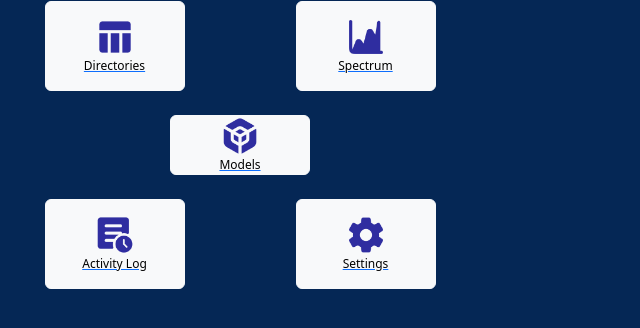
After one commit to SanchithaUdana/Spectrometer-Project, a Flask app: template templates/indexContent.html in a window 1280 px wide. The commit adds this page. Shown: the top 328 px of the page, without its empty margins (0-640 px from the left). Run offline with Flask 3, Linux system fonts and the light colour scheme; the template is opened without the code that fills it, so the values that code supplies are empty.

Commit message:
updated 09/18

```diff
--- a/app.py
+++ b/app.py
@@ -61,25 +61,34 @@ def analyze():
 def directories():
     return render_template('directories.html')
 
+
 # Route for Spectrum page
 @app.route('/spectrum')
 def spectrum():
     return render_template('analyze.html')
+
 
 # Route for Models page
 @app.route('/models')
 def models():
     return render_template('models.html')
 
+
 # Route for Activity Log page
 @app.route('/activity-log')
 def activity_log():
     return render_template('activity_log.html')
 
+
 # Route for Settings page
 @app.route('/settings')
 def settings():
     return render_template('settings.html')
+
+
+@app.route('/appType')
+def appType():
+    return render_template('appType.html')
 
 
 # Function to simulate updating plot data
--- a/static/style.css
+++ b/static/style.css
@@ -1,46 +1,55 @@
 
 body {
-      height: 380px;
-      width: 420px;
+    height: 320px;
+    width: 480px;
     overflow: hidden;
     background-color: #052755;
 
 }
+
 .content {
     height: calc(100% - 120px);
     overflow-y: auto;
     padding: 10px;
     box-sizing: border-box;
 }
+
 .status-bar {
     background-color: #ffc107;
+    height: 30px;
     padding: 8px;
     margin-top: 5px;
     border-radius: 5px;
     text-align: center;
 }
+
 .status-bar span {
     font-weight: bold;
     color: #333;
 }
+
 .button {
-      font-size: 12px;
-      padding: 8px;
+    font-size: 8px;
+    padding: 5px;
 }
-    @media (max-width: 420px) {
+
+@media (max-width: 480px) {
     .content {
-        padding: 8px;
+        padding: 5px;
     }
+
     .button {
-        padding: 6px;
-        font-size: 10px;
+        padding: 5px;
+        font-size: 8px;
     }
 }
+
 /* Additional style for chart */
 .chart-container {
     text-align: center;
     margin-top: 20px;
 }
+
 #live-chart {
     width: 100%;
     height: auto;
@@ -54,43 +63,53 @@
     align-items: center;
     border-bottom: 2px solid #ccc;
 }
+
 .status-bar-icons {
     display: flex;
     gap: 10px;
 }
+
 .status-bar-icons i {
     width: 15px;
     height: 15px;
     border-radius: 50%;
 }
+
 .status-bar-icons .icon-red {
     background-color: red;
 }
+
 .status-bar-icons .icon-blue {
     background-color: blue;
 }
+
 .status-bar-icons .icon-gray {
     background-color: gray;
 }
+
 .status-bar-info {
     display: flex;
     gap: 5px;
     align-items: center;
     font-size: 12px;
 }
+
 .status-bar-info i {
     font-size: 12px;
 }
+
 .home-button {
     font-size: 20px;
     color: #000;
     cursor: pointer;
 }
+
 .btn-custom {
     height: 100px; /* Adjust button height as needed */
     font-size: 18px;
     text-align: center;
 }
+
 .btn-largest {
     height: 200px; /* Make the largest button taller */
     font-size: 24px;
@@ -103,6 +122,7 @@
     justify-content: center;
     align-items: center;
 }
+
 .container-custom {
     max-width: 700px; /* Custom width for the layout */
 }
@@ -114,6 +134,7 @@
     font-size: 16px; /* Adjust text size for responsiveness */
     height: 100px; /* Adjust height for responsiveness */
 }
+
 /* Custom container width */
 .container-custom {
     max-width: 420px; /* Adjust to fit 420px screens with margins */
@@ -128,6 +149,8 @@
     }
 }
 
+/*chart css*/
+
 #live-chart {
     width: 100%;
     height: 261px;
--- /dev/null
+++ b/templates/indexContent.html
@@ -0,0 +1,129 @@
+<!DOCTYPE html>
+<html lang="en">
+<head>
+  <meta charset="UTF-8">
+  <meta name="viewport" content="width=device-width, initial-scale=1.0">
+  <title>Redesigned Buttons Layout</title>
+
+  <!-- Bootstrap CSS -->
+  <link href="https://cdn.jsdelivr.net/npm/bootstrap@5.3.0-alpha1/dist/css/bootstrap.min.css" rel="stylesheet">
+  <link rel="stylesheet" href="{{ url_for('static', filename='style.css') }}">
+  <style>
+    /* Container with max width and height */
+    .container-custom {
+      width: 480%;
+      max-width: 480px;
+      height: 320%;
+      max-height: 290px;
+      margin: 0 auto;
+      padding: 1px;
+      display: flex;
+      flex-direction: column;
+    }
+
+    /* Ensure row takes full height */
+    .row-full {
+      flex-grow: 1;
+      display: flex;
+    }
+
+    /* Ensure middle button takes full height */
+    .middle-button {
+      flex-grow: 1;
+    }
+
+    /* Flex alignment for buttons */
+    .btn-layout {
+      display: flex;
+      justify-content: center;
+      align-items: center;
+      flex-direction: column;
+      width: 100%;
+      height: 100%;
+      font-size: 12px;
+      padding: 0;
+    }
+
+    /* Set sizes for buttons and icons */
+    .small-btn {
+      width: 140px;
+      height: 90px;
+    }
+
+    .middle-btn {
+      height: 290%;
+        width: 140px;
+    }
+
+    .btn-layout img {
+      width: 40px;
+      height: 40px;
+    }
+
+  </style>
+</head>
+<body>
+
+<div class="container-fluid container-custom">
+  <div class="row row-full">
+    <!-- Top Left -->
+    <div class="col-6 d-flex justify-content-center align-items-start">
+      <a href="{{ url_for('directories') }}">
+        <button class="btn btn-light btn-layout small-btn">
+          <img src="static/directories.png" alt="Directories Icon">
+          Directories
+        </button>
+      </a>
+    </div>
+
+    <!-- Top Right -->
+    <div class="col-6 d-flex justify-content-center align-items-start">
+      <a href="{{ url_for('appType') }}">
+        <button class="btn btn-light btn-layout small-btn">
+          <img src="static/spectrum.png" alt="Spectrum Icon">
+          Spectrum
+        </button>
+      </a>
+    </div>
+  </div>
+
+  <!-- Middle Button (Full height) -->
+  <div class="row row-full">
+    <div class="col-12 d-flex justify-content-center align-items-center">
+      <a href="{{ url_for('models') }}">
+        <button class="btn btn-light btn-layout middle-button middle-btn">
+          <img src="static/model.png" alt="Models Icon">
+          Models
+        </button>
+      </a>
+    </div>
+  </div>
+
+  <div class="row row-full">
+    <!-- Bottom Left -->
+    <div class="col-6 d-flex justify-content-center align-items-end">
+      <a href="{{ url_for('activity_log') }}">
+        <button class="btn btn-light btn-layout small-btn">
+          <img src="static/logs.png" alt="Logs Icon">
+          Activity Log
+        </button>
+      </a>
+    </div>
+
+    <!-- Bottom Right -->
+    <div class="col-6 d-flex justify-content-center align-items-end">
+      <a href="{{ url_for('settings') }}">
+        <button class="btn btn-light btn-layout small-btn">
+          <img src="static/setting.png" alt="Settings Icon">
+          Settings
+        </button>
+      </a>
+    </div>
+  </div>
+</div>
+
+<!-- Bootstrap JS -->
+<script src="https://cdn.jsdelivr.net/npm/bootstrap@5.3.0-alpha1/dist/js/bootstrap.bundle.min.js"></script>
+
+</body>
+</html>
```
Also changed, not shown: templates/appType.html (+21 -81 lines), templates/index.html (+8 -8 lines), templates/navigation.html (+28 -0 lines), templates/splash.html (+4 -4 lines), templates/statusBar.html (+9 -36 lines). Lines whose indentation alone changed are shown as unchanged.
